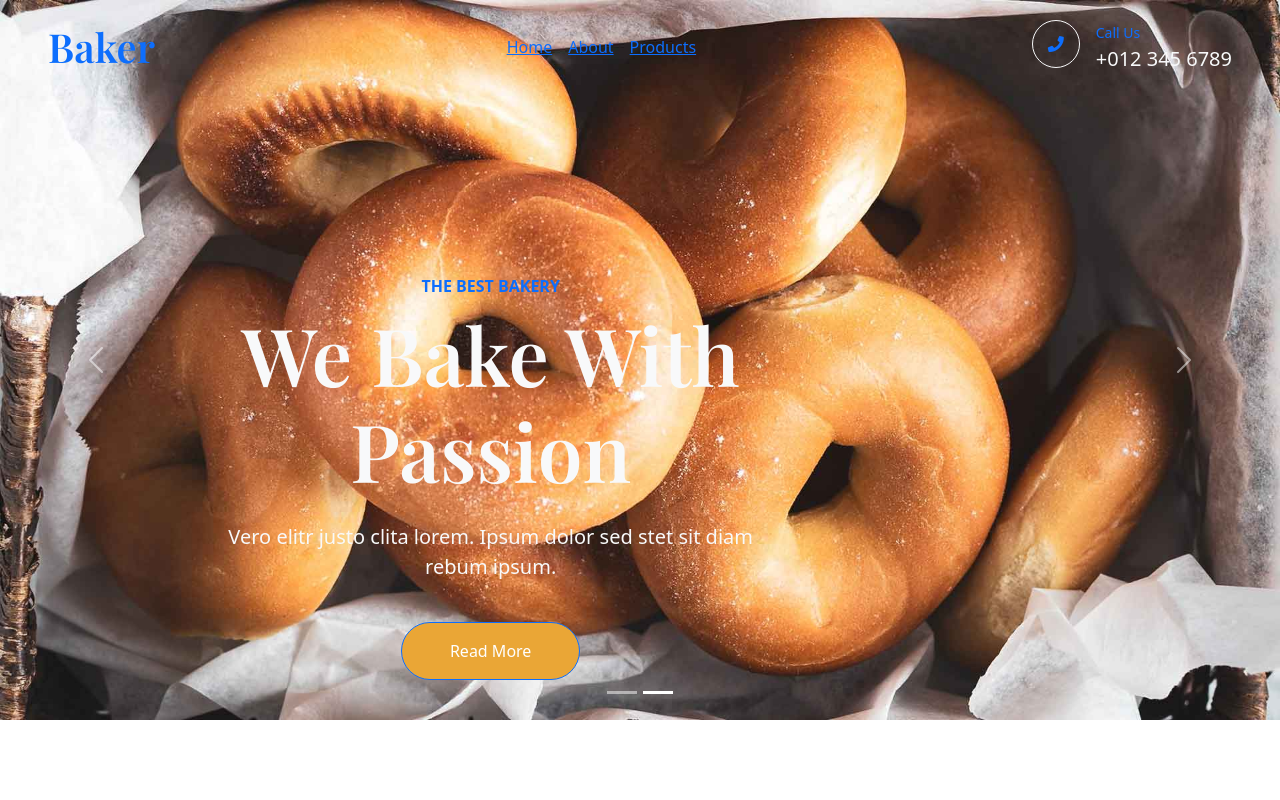
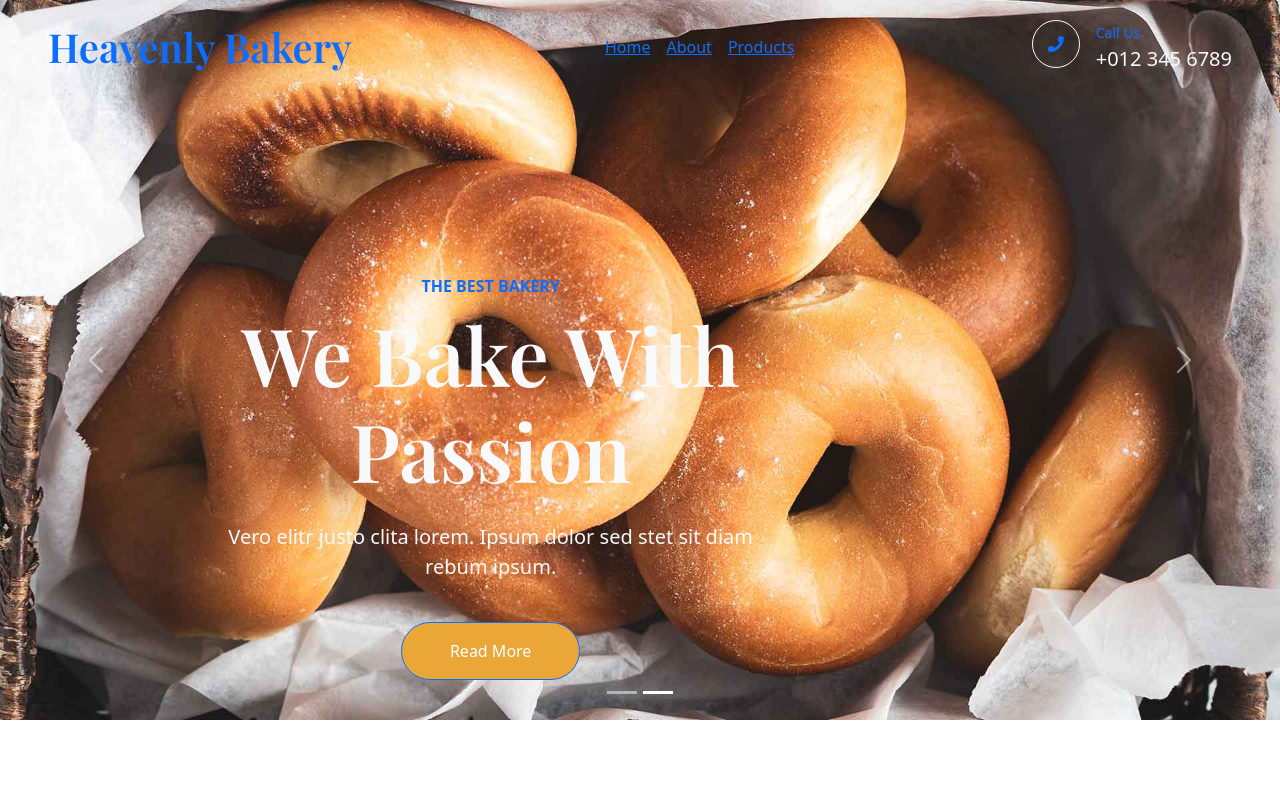
Before and after one commit to MbaliPuso/heavenly-bakes, a React (Create React App) app: page / in a window 1280 px wide. Shown: the top 800 px of the page. Built offline with nearby package versions, Linux system fonts and the light colour scheme.

Commit message:
updated company name

```diff
--- a/src/components/Navigation.jsx
+++ b/src/components/Navigation.jsx
@@ -10,7 +10,7 @@ const Navbar = () => {
         data-wow-delay="0.1s"
       >
         <a href="index.html" className="navbar-brand ms-4 ms-lg-0">
-          <h1 className="text-primary m-0">Baker</h1>
+          <h1 className="text-primary m-0">Heavenly Bakery</h1>
         </a>
         <button
           type="button"
```
